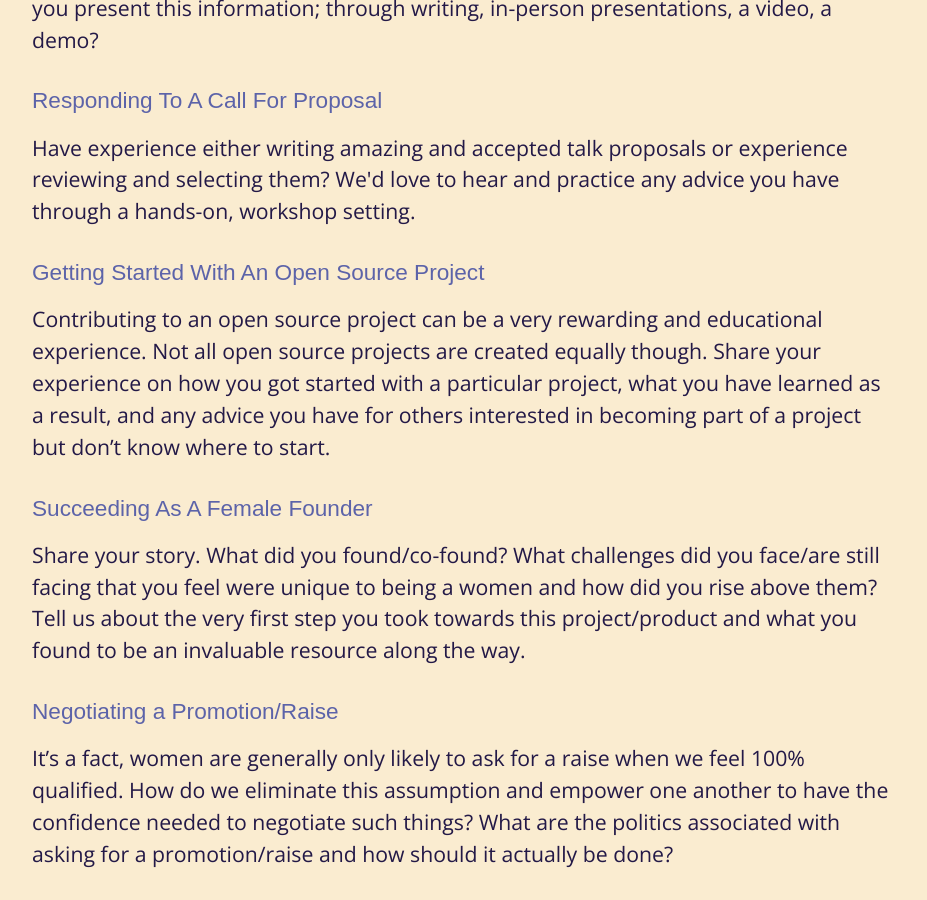
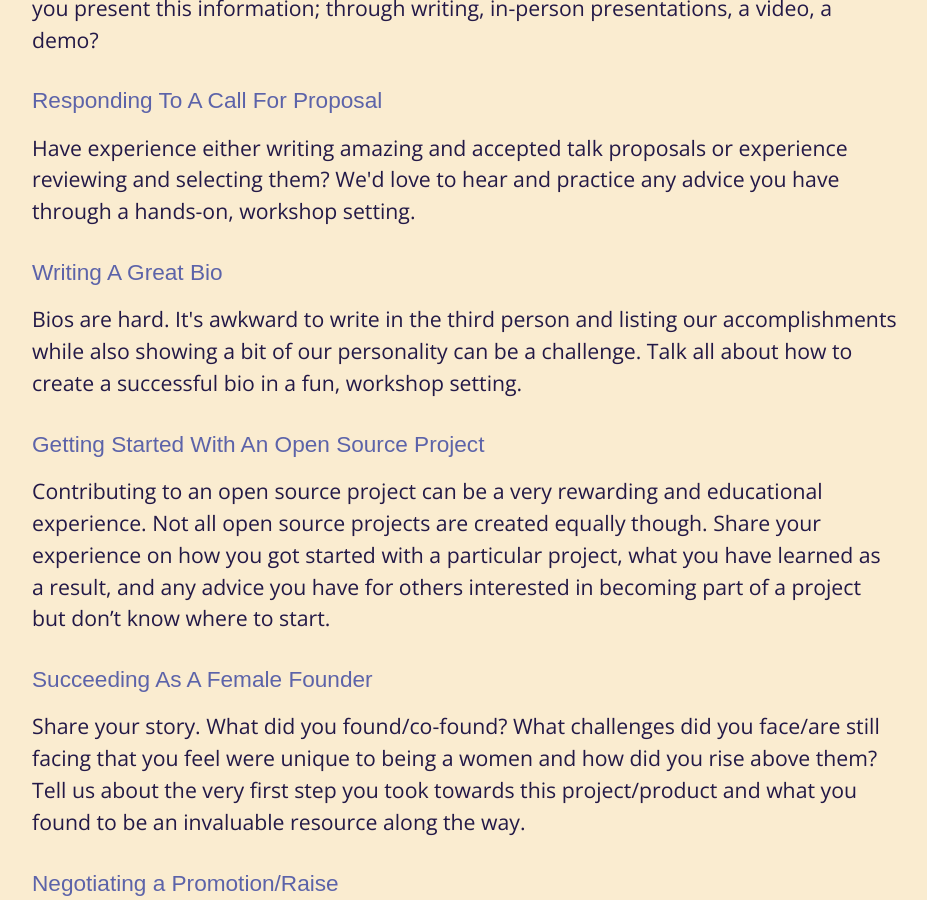
Before and after one commit to elaconf/elaconf.github.io, a Jekyll site: the page built from talk-inspiration/index.md, in a window 1280 px wide and 900 px high, scrolled down 1833 px. Shown: the whole window, without its empty margins (175-1102 px from the left). Built offline with Jekyll 4.4.1, drawn with Linux system fonts in a browser that asks for light colours; nearby versions of some CDN libraries; some web fonts are replaced.

Commit message:
adds bio item

```diff
--- a/talk-inspiration/index.md
+++ b/talk-inspiration/index.md
@@ -27,6 +27,9 @@ The following topics help summarize what ELA Conf is all about. This list is for
 ### Responding To A Call For Proposal
 <p>Have experience either writing amazing and accepted talk proposals or experience reviewing and selecting them? We'd love to hear and practice any advice you have through a hands-on, workshop setting.</p>
 
+### Writing A Great Bio
+<p>Bios are hard. It's awkward to write in the third person and listing our accomplishments while also showing a bit of our personality can be a challenge. Talk all about how to create a successful bio in a fun, workshop setting.</p>
+
 ### Getting Started With An Open Source Project
 <p>Contributing to an open source project can be a very rewarding and educational experience. Not all open source projects are created equally though. Share your experience on how you got started with a particular project, what you have learned as a result, and any advice you have for others interested in becoming part of a project but don’t know where to start.</p>
 
```
